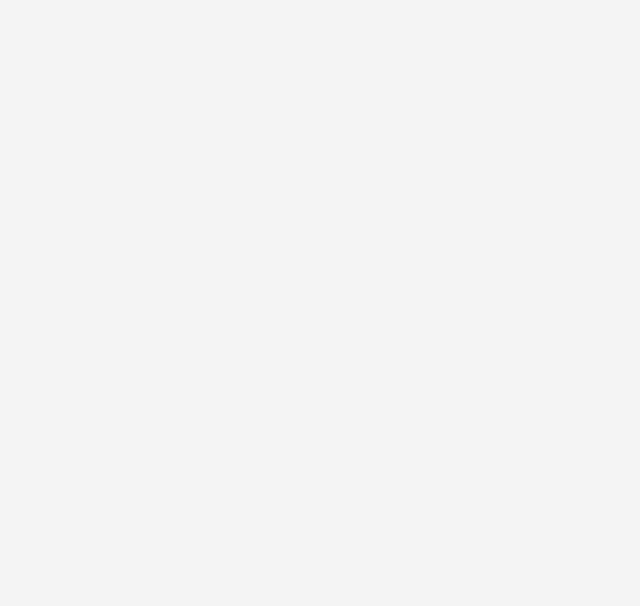
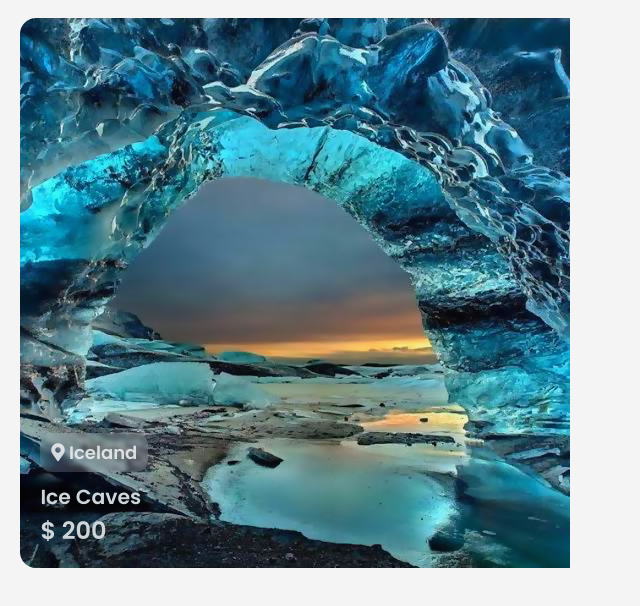
Before and after one commit to or-abdillh/travel-app-2, a Vue app: page /details in a window 1280 px wide. Before the commit this address had no page. Shown: the top 606 px of the page, without its empty margins (0-640 px from the left). Built offline with nearby package versions, Linux system fonts and the light colour scheme.

Commit message:
Create Components view Details

```diff
--- a/src/components/Card.vue
+++ b/src/components/Card.vue
@@ -5,7 +5,7 @@
          <i class="fa fa-bookmark" ></i>
       </span>
       <div class="card-content">
-         <strong>Ice Caves</strong>
+         <strong @click="$router.push({name: 'Details'})" >Ice Caves</strong>
          <small>
             <i class="fas fa-map-marker-alt"></i>
             Iceland
--- a/src/routers/index.js
+++ b/src/routers/index.js
@@ -1,11 +1,18 @@
 import { createRouter, createWebHistory } from 'vue-router'
 import Home from '../views/Home.vue'
+import Details from '../views/Details.vue'
 
 const routes = [
   {
     path: '/',
     name: 'Home',
     component: Home,
+    meta: { transition: 'slide-right' }
+  },
+  {
+    path: '/details',
+    name: 'Details',
+    component: Details,
     meta: { transition: 'slide-right' }
   }
 ]
--- /dev/null
+++ b/src/sass/_details.scss
@@ -0,0 +1,55 @@
+@import './_colors';
+@import './_mixins';
+
+#details {
+   @include padd;
+
+   .details-img {
+      width: 100%;
+      border-radius: 16px;
+      overflow: hidden;
+      position: relative;
+
+      img {
+         max-width: 100%;
+         display: block;
+         line-height: 0;
+      }
+
+      .details-img-text {
+         position: absolute;
+         bottom: 20px;
+         left: 20px;
+
+         strong, small {
+            display: inline-block;
+            width: 100%;
+         }
+
+         strong, i {
+            font-size: .75rem;
+            color: rgba($flash-white, .85);
+         }
+
+         strong {
+            background: rgba($gray, .2);
+            font-weight: 700;
+            width: auto;
+            padding: .25rem .45rem;
+            border-radius: 12px;
+            backdrop-filter: blur(2px);
+            margin-bottom: .25rem;
+         }
+
+         small {
+            color: $gray;
+            font-weight: 700;
+
+            &:not(:last-child) {
+               font-size: .85rem;
+               margin-bottom: -.3rem;
+            }
+         }
+      }
+   }
+}
--- /dev/null
+++ b/src/views/Details.vue
@@ -0,0 +1,37 @@
+<template>
+   <section id="details">
+      <div class="details-img">
+         <img src="/ice-cave.jpeg" />
+         <div class="details-img-text">
+            <strong>
+               <i class="fas fa-map-marker-alt"></i>
+               Iceland
+            </strong>
+            <small>Ice Caves</small>
+            <small> $ {{ budget }}</small>
+         </div>
+      </div>
+   </section>
+</template>
+
+<script>
+
+   import { ref } from 'vue'
+
+   export default {
+      name: 'Details',
+      setup() {
+
+         const budget = ref(200)
+
+         return { budget }
+      }
+   }
+
+</script>
+
+<style lang="scss" >
+
+   @import './src/sass/_details';
+
+</style>
```
